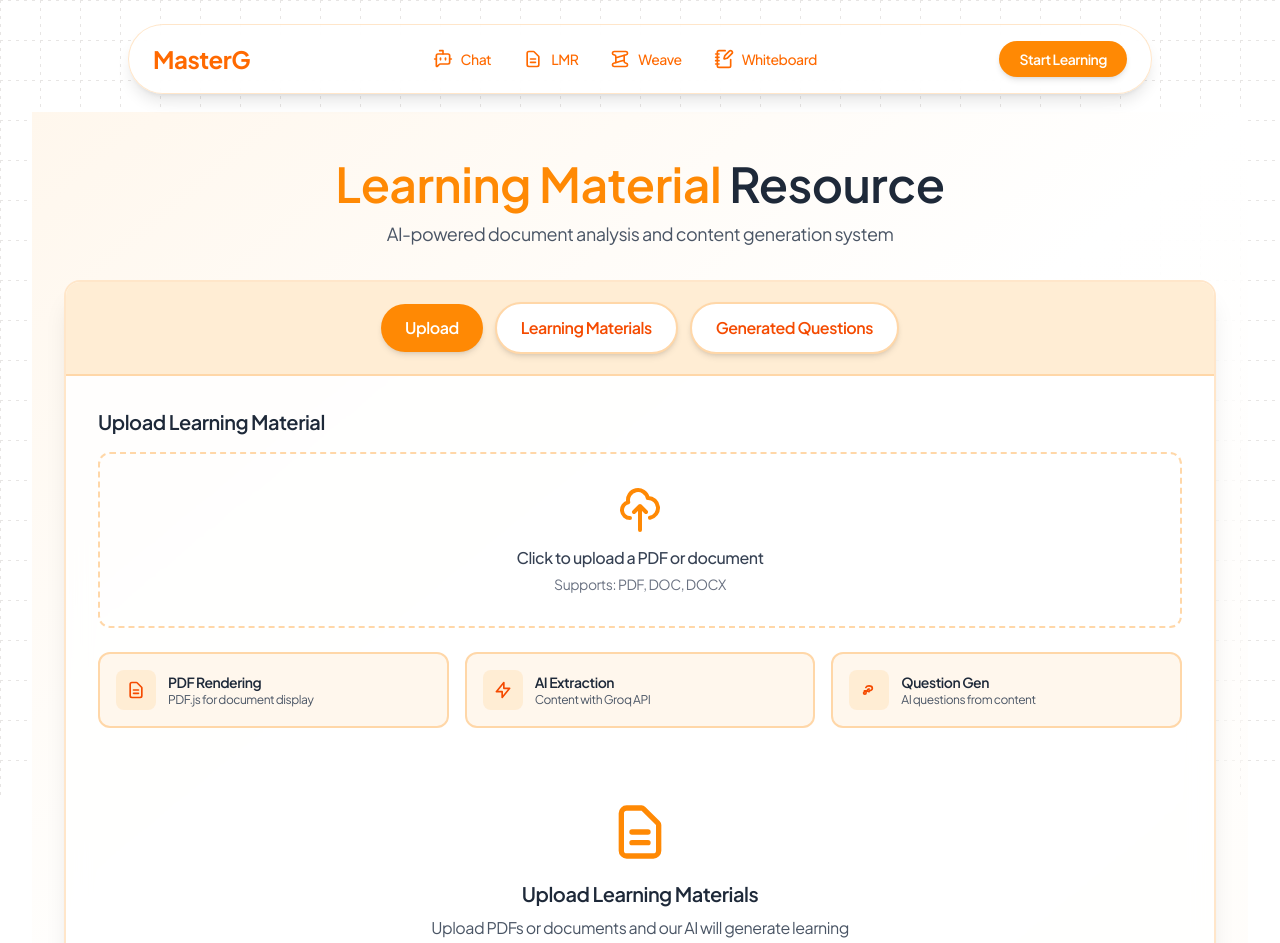
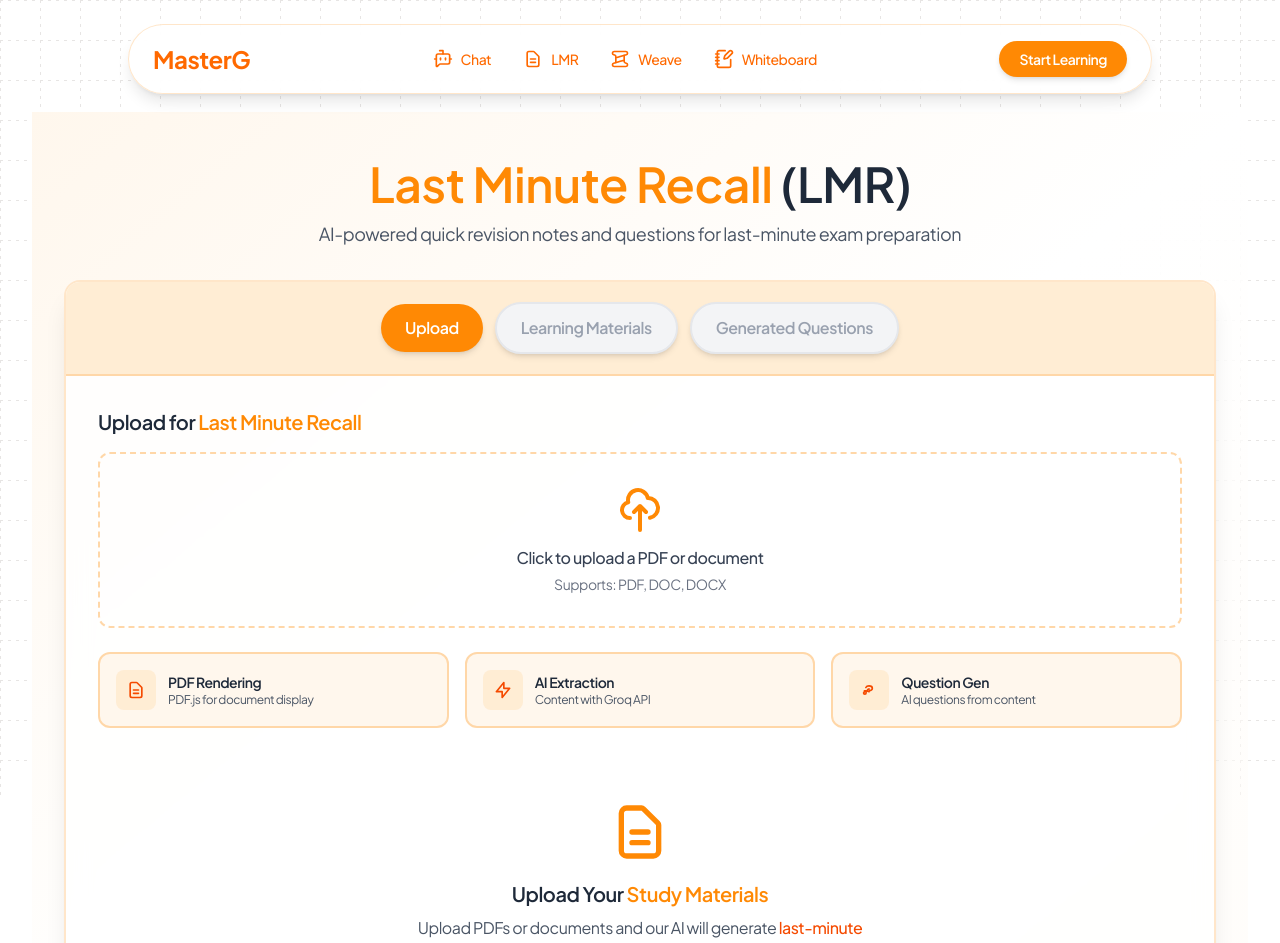
Before and after one commit to ayuxy027/MasterJi, a React (Vite) app: page /lmr in a window 1280 px wide. Shown: the top 943 px of the page. Built offline with nearby package versions, Linux system fonts and the light colour scheme; no server answers.

Commit message:
refactor: update LMR components for improved clarity, functionality, and user experience, including enhanced tab navigation and upload prompts

```diff
--- a/src/components/LMR/LMRPage.tsx
+++ b/src/components/LMR/LMRPage.tsx
@@ -15,15 +15,19 @@ const LMRPage: React.FC = () => {
         {/* Header Section */}
         <div className="mb-6 sm:mb-8 text-center">
           <h1 className="text-2xl sm:text-3xl md:text-4xl lg:text-5xl font-semibold text-gray-800 mb-2 sm:mb-3">
-            <span className="text-orange-400">Learning Material</span> Resource
+            <span className="text-orange-400">Last Minute Recall</span> (LMR)
           </h1>
           <p className="text-sm sm:text-base md:text-lg text-gray-600 max-w-2xl mx-auto">
-            AI-powered document analysis and content generation system
+            AI-powered quick revision notes and questions for last-minute exam preparation
           </p>
         </div>
 
         <div className="bg-white/80 backdrop-blur-md rounded-2xl shadow-xl border-2 border-orange-200/60 overflow-hidden">
-          <TabNavigation activeTab={activeTab} setActiveTab={setActiveTab} />
+          <TabNavigation
+            activeTab={activeTab}
+            setActiveTab={setActiveTab}
+            hasUploadedFile={!!uploadedFile && !isProcessing}
+          />
 
           <div className="p-4 sm:p-6 md:p-8 min-h-[400px]">
             {activeTab === 'upload' && (
@@ -38,18 +42,36 @@ const LMRPage: React.FC = () => {
                   <svg className="w-12 h-12 sm:w-16 sm:h-16 text-orange-400 mx-auto mb-4" fill="none" stroke="currentColor" viewBox="0 0 24 24" xmlns="http://www.w3.org/2000/svg">
                     <path strokeLinecap="round" strokeLinejoin="round" strokeWidth="2" d="M9 12h6m-6 4h6m2 5H7a2 2 0 01-2-2V5a2 2 0 012-2h5.586a1 1 0 01.707.293l5.414 5.414a1 1 0 01.293.707V19a2 2 0 01-2 2z"></path>
                   </svg>
-                  <h3 className="text-base sm:text-lg md:text-xl font-semibold text-gray-800 mb-2">Upload Learning Materials</h3>
+                  <h3 className="text-base sm:text-lg md:text-xl font-semibold text-gray-800 mb-2">
+                    Upload Your <span className="text-orange-400">Study Materials</span>
+                  </h3>
                   <p className="text-sm sm:text-base text-gray-600 max-w-md mx-auto">
-                    Upload PDFs or documents and our AI will generate learning materials and key questions
+                    Upload PDFs or documents and our AI will generate <span className="text-orange-600 font-medium">last-minute recall notes</span> and key questions
                     from the content in any of the 22+ supported Indian languages.
                   </p>
                 </div>
               </div>
             )}
 
-            {activeTab === 'materials' && <MaterialsTab />}
+            {activeTab === 'materials' && uploadedFile && !isProcessing && <MaterialsTab />}
 
-            {activeTab === 'questions' && <QuestionsTab />}
+            {activeTab === 'questions' && uploadedFile && !isProcessing && <QuestionsTab />}
+
+            {(activeTab === 'materials' || activeTab === 'questions') && (!uploadedFile || isProcessing) && (
+              <div className="text-center py-12 sm:py-16">
+                <div className="w-16 h-16 sm:w-20 sm:h-20 mx-auto mb-4 rounded-full bg-orange-100 flex items-center justify-center">
+                  <svg className="w-8 h-8 sm:w-10 sm:h-10 text-orange-400" fill="none" stroke="currentColor" viewBox="0 0 24 24" xmlns="http://www.w3.org/2000/svg">
+                    <path strokeLinecap="round" strokeLinejoin="round" strokeWidth="2" d="M12 9v2m0 4h.01m-6.938 4h13.856c1.54 0 2.502-1.667 1.732-3L13.732 4c-.77-1.333-2.694-1.333-3.464 0L3.34 16c-.77 1.333.192 3 1.732 3z"></path>
+                  </svg>
+                </div>
+                <h3 className="text-lg sm:text-xl md:text-2xl font-semibold text-gray-800 mb-2">
+                  <span className="text-orange-400">Upload Documents First</span>
+                </h3>
+                <p className="text-sm sm:text-base text-gray-600 max-w-md mx-auto">
+                  Please upload your study materials to generate {activeTab === 'materials' ? 'learning materials' : 'questions'} for last-minute recall.
+                </p>
+              </div>
+            )}
           </div>
         </div>
       </div>
--- a/src/components/LMR/TabNavigation.tsx
+++ b/src/components/LMR/TabNavigation.tsx
@@ -1,11 +1,20 @@
-import React from 'react';
+import React, { useState } from 'react';
 
 interface TabNavigationProps {
   activeTab: 'upload' | 'materials' | 'questions';
   setActiveTab: React.Dispatch<React.SetStateAction<'upload' | 'materials' | 'questions'>>;
+  hasUploadedFile: boolean;
 }
 
-const TabNavigation: React.FC<TabNavigationProps> = ({ activeTab, setActiveTab }) => {
+const TabNavigation: React.FC<TabNavigationProps> = ({ activeTab, setActiveTab, hasUploadedFile }) => {
+  const [tooltipTab, setTooltipTab] = useState<string | null>(null);
+
+  const handleTabClick = (tab: 'upload' | 'materials' | 'questions') => {
+    if (tab === 'upload' || hasUploadedFile) {
+      setActiveTab(tab);
+    }
+  };
+
   return (
     <div className="bg-orange-100 border-b-2 border-orange-200">
       <nav className="flex flex-wrap items-center justify-center gap-2 sm:gap-3 p-3 sm:p-4 md:p-5">
@@ -16,18 +25,39 @@ const TabNavigation: React.FC<TabNavigationProps> = ({ activeTab, setActiveTab }
             questions: 'Generated Questions'
           };
 
+          const isDisabled = tab !== 'upload' && !hasUploadedFile;
+
           return (
-            <button
+            <div
               key={tab}
-              onClick={() => setActiveTab(tab)}
-              className={`px-4 sm:px-5 md:px-6 py-2 sm:py-2.5 md:py-3 rounded-full capitalize transition-all font-semibold text-xs sm:text-sm md:text-base shadow-md transform hover:scale-105 ${
-                activeTab === tab
-                  ? 'bg-orange-400 text-white hover:bg-orange-500 shadow-lg'
-                  : 'bg-white text-orange-600 border-2 border-orange-200 hover:bg-orange-50 hover:border-orange-300'
-              }`}
+              className="relative"
+              onMouseEnter={() => isDisabled && setTooltipTab(tab)}
+              onMouseLeave={() => setTooltipTab(null)}
             >
-              {labels[tab]}
-            </button>
+              <button
+                onClick={() => handleTabClick(tab)}
+                disabled={isDisabled}
+                className={`px-4 sm:px-5 md:px-6 py-2 sm:py-2.5 md:py-3 rounded-full capitalize transition-all font-semibold text-xs sm:text-sm md:text-base shadow-md transform ${
+                  isDisabled
+                    ? 'bg-gray-100 text-gray-400 border-2 border-gray-200 cursor-not-allowed'
+                    : activeTab === tab
+                    ? 'bg-orange-400 text-white hover:bg-orange-500 shadow-lg hover:scale-105'
+                    : 'bg-white text-orange-600 border-2 border-orange-200 hover:bg-orange-50 hover:border-orange-300 hover:scale-105'
+                }`}
+              >
+                {labels[tab]}
+              </button>
+
+              {/* Tooltip */}
+              {tooltipTab === tab && isDisabled && (
+                <div className="absolute bottom-full left-1/2 transform -translate-x-1/2 mb-2 px-3 py-1.5 bg-gray-800 text-white text-xs rounded-lg whitespace-nowrap z-50 shadow-lg">
+                  Upload docs first
+                  <div className="absolute top-full left-1/2 transform -translate-x-1/2 -mt-1">
+                    <div className="border-4 border-transparent border-t-gray-800"></div>
+                  </div>
+                </div>
+              )}
+            </div>
           );
         })}
       </nav>
--- a/src/components/LMR/UploadSection.tsx
+++ b/src/components/LMR/UploadSection.tsx
@@ -28,7 +28,9 @@ const UploadSection: React.FC<UploadSectionProps> = ({
 
   return (
     <div className="mb-6">
-      <h2 className="text-base sm:text-lg md:text-xl font-semibold text-gray-800 mb-3 sm:mb-4">Upload Learning Material</h2>
+      <h2 className="text-base sm:text-lg md:text-xl font-semibold text-gray-800 mb-3 sm:mb-4">
+        Upload for <span className="text-orange-400">Last Minute Recall</span>
+      </h2>
 
       <div
         className={`border-2 border-dashed rounded-xl p-4 sm:p-6 md:p-8 text-center cursor-pointer transition-all ${
```
